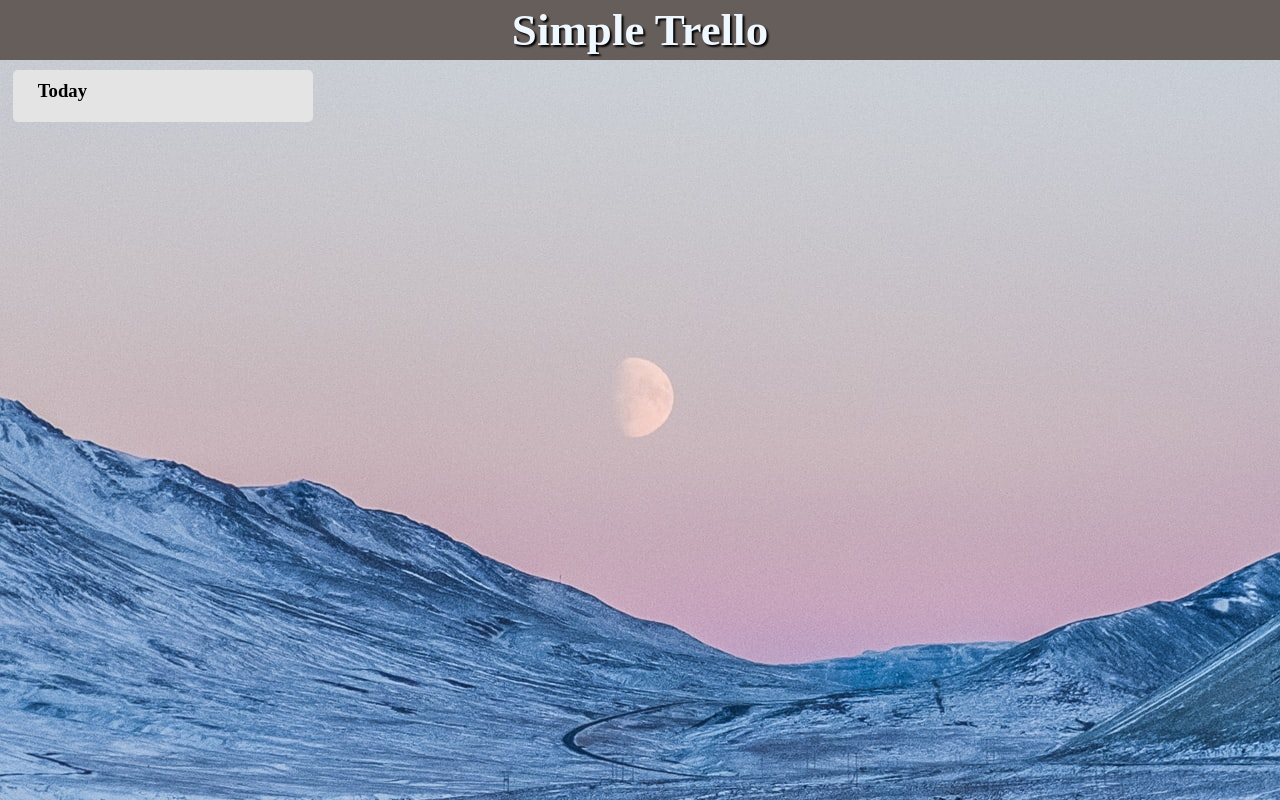
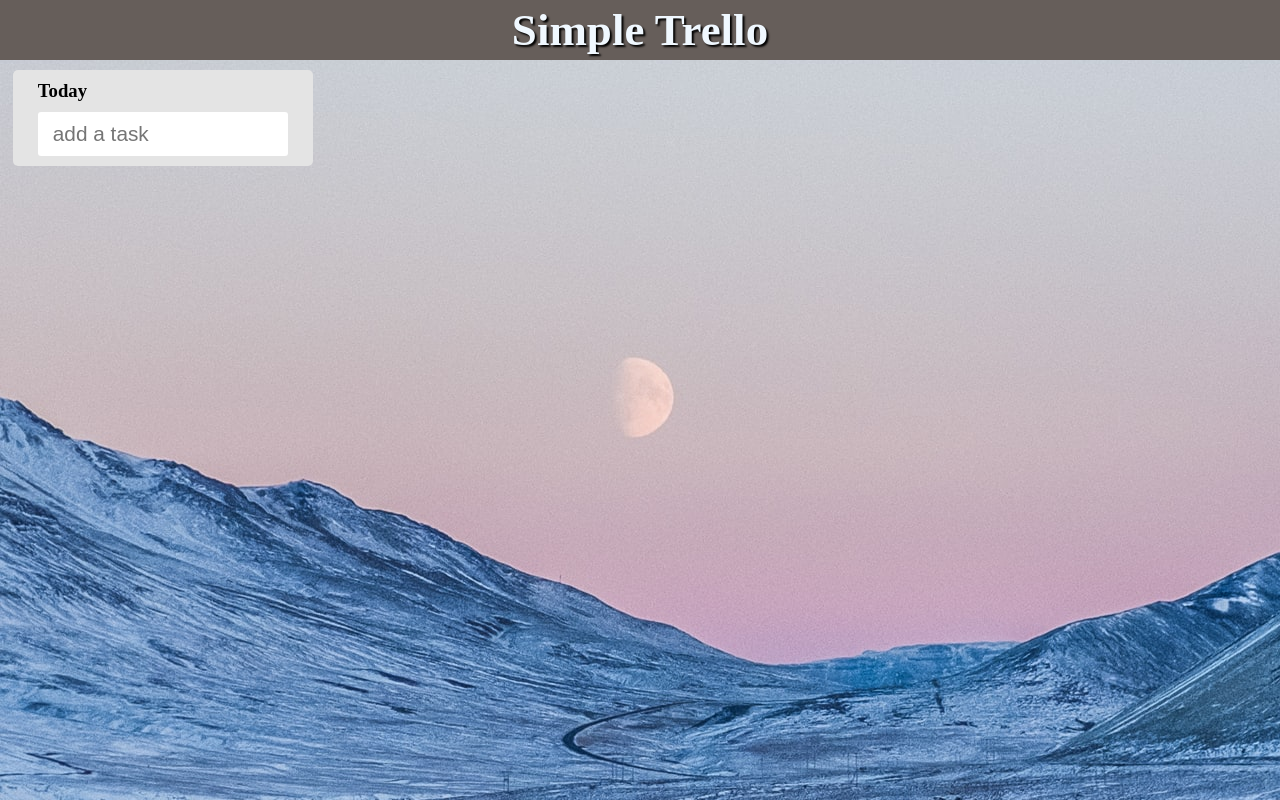
Before and after one commit to ku0513/TrelloApp, a React (Create React App) app: page / in a window 1280 px wide. Built offline with nearby package versions, Linux system fonts and the light colour scheme.

Commit message:
レクチャー30 (TaskAddInputコンポーネントを作成しよう)

```diff
--- a/src/components/Task/Input/TaskAddInput.jsx
+++ b/src/components/Task/Input/TaskAddInput.jsx
@@ -1,5 +1,15 @@
 import React from "react";
 
 export const TaskAddInput = () => {
-  return <div></div>;
+  const handleSubmit = (e) => {
+    e.preventDefault();
+  };
+
+  return (
+    <div>
+      <form onSubmit={handleSubmit}>
+        <input type="text" placeholder="add a task" className="taskAddInput" />
+      </form>
+    </div>
+  );
 };
--- a/src/index.css
+++ b/src/index.css
@@ -46,3 +46,12 @@
   border: none;
   outline: none;
 }
+
+.taskAddInput {
+  width: 100%;
+  font-size: 1.3rem;
+  padding: 10px 15px;
+  border-radius: 3px;
+  border: none;
+  outline: none;
+}
```
